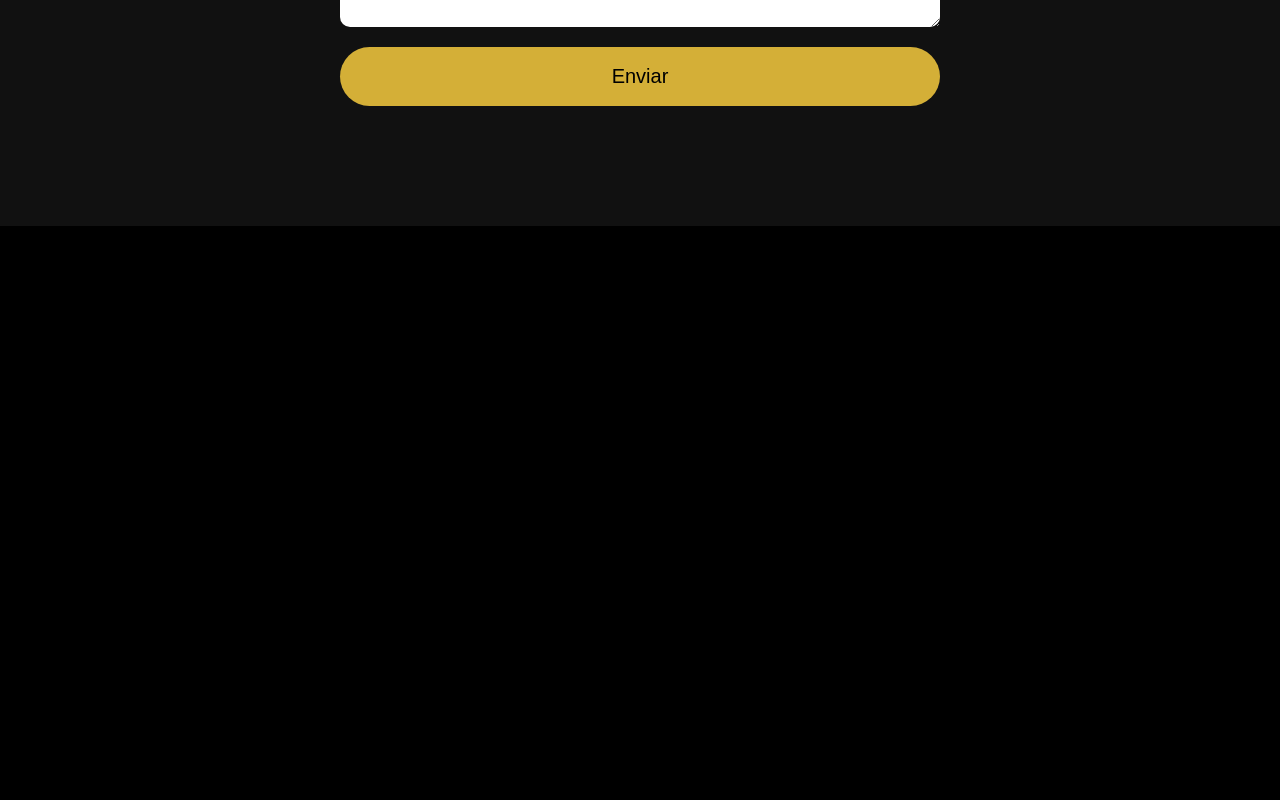
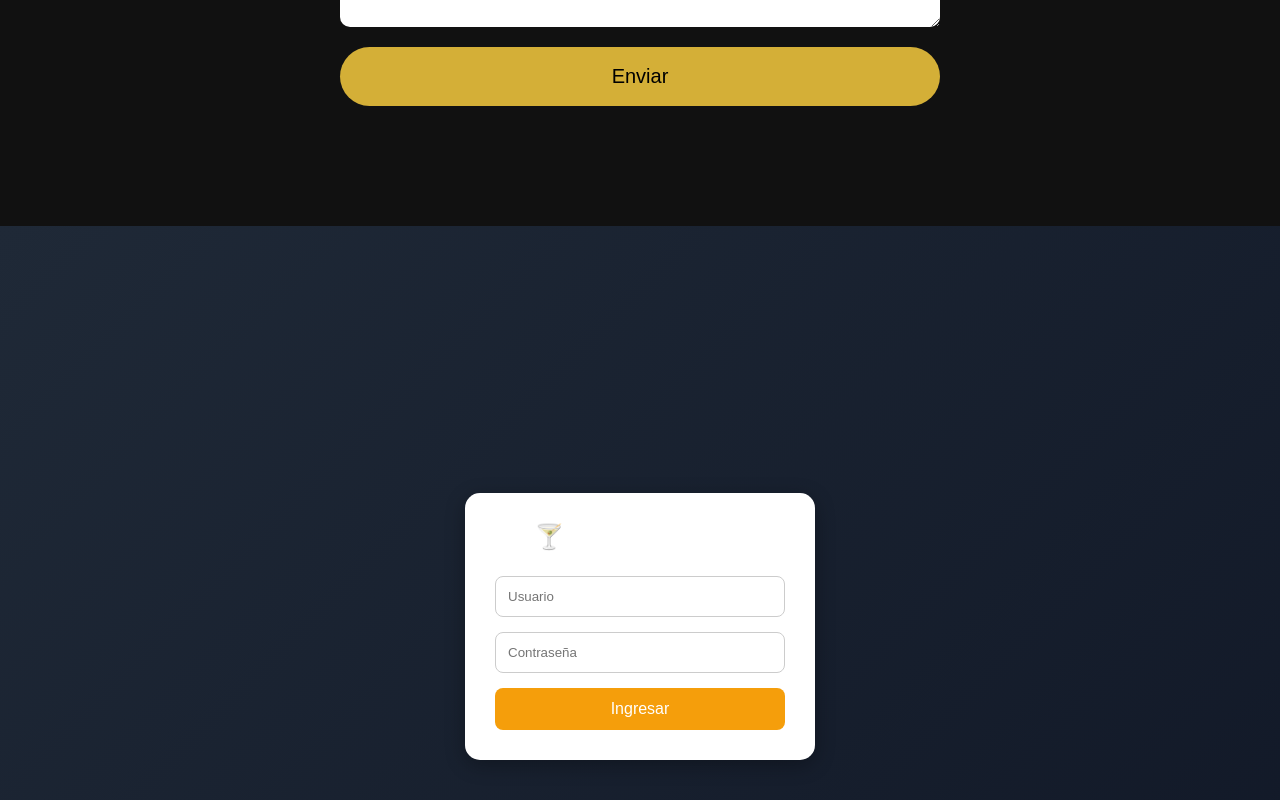
Before and after one commit to reynel0318rj/frontend-gastro-bar-3am, a React (Vite) app in the folder gastrobar3am/: page / in a window 1280 px wide. Shown: the part 3349-4149 px from the top of the page. Before the commit the page ends 3575 px from the top, so only its background shows below. Built offline with nearby package versions, Linux system fonts and the light colour scheme.

Commit message:
segundo commit

```diff
--- a/gastrobar3am/src/pages/Home.jsx
+++ b/gastrobar3am/src/pages/Home.jsx
@@ -5,6 +5,7 @@ import Eventos from "../components/Eventos";
 import Menu from "../components/Menu";
 import Contacto from "../components/Contanto";
 import Reservar from "../components/reservar";
+import Login from "../pages/login";
 
 function Home() {
   return (
@@ -16,6 +17,7 @@ function Home() {
       <Menu />
       <Reservar />
       <Contacto />
+      <Login />
     </>
   );
 }
--- /dev/null
+++ b/gastrobar3am/src/pages/login.css
@@ -0,0 +1,52 @@
+body {
+  margin: 0;
+  font-family: Arial, sans-serif;
+}
+
+.contenedor-login {
+  height: 100vh;
+  display: flex;
+  justify-content: center;
+  align-items: center;
+  background: linear-gradient(
+    135deg,
+    #1f2937,
+    #111827
+  );
+}
+
+.login-card {
+  width: 350px;
+  padding: 30px;
+  background: white;
+  border-radius: 15px;
+  box-shadow: 0px 5px 20px rgba(0, 0, 0, 0.3);
+}
+
+.login-card h2 {
+  text-align: center;
+  margin-bottom: 25px;
+}
+
+.login-card input {
+  width: 100%;
+  padding: 12px;
+  margin-bottom: 15px;
+  border: 1px solid #ccc;
+  border-radius: 8px;
+}
+
+.login-card button {
+  width: 100%;
+  padding: 12px;
+  border: none;
+  background: #f59e0b;
+  color: white;
+  font-size: 16px;
+  border-radius: 8px;
+  cursor: pointer;
+}
+
+.login-card button:hover {
+  background: #d97706;
+}
--- /dev/null
+++ b/gastrobar3am/src/pages/login.jsx
@@ -0,0 +1,64 @@
+import React, { useState } from "react";
+import "./Login.css";
+
+function Login() {
+  const [usuario, setUsuario] = useState("");
+  const [password, setPassword] = useState("");
+
+  const iniciarSesion = async (e) => {
+    e.preventDefault();
+
+    try {
+      const respuesta = await fetch("http://localhost:8080/api/login", {
+        method: "POST",
+        headers: {
+          "Content-Type": "application/json",
+        },
+        body: JSON.stringify({
+          usuario,
+          password,
+        }),
+      });
+
+      const datos = await respuesta.json();
+
+      if (respuesta.ok) {
+        alert("Bienvenido " + datos.nombre);
+        localStorage.setItem("token", datos.token);
+      } else {
+        alert("Usuario o contraseña incorrectos");
+      }
+    } catch (error) {
+      console.error(error);
+      alert("Error al conectar con el servidor");
+    }
+  };
+
+  return (
+    <div className="contenedor-login">
+      <form className="login-card" onSubmit={iniciarSesion}>
+        <h2>🍸 GastroBar 3AM</h2>
+
+        <input
+          type="text"
+          placeholder="Usuario"
+          value={usuario}
+          onChange={(e) => setUsuario(e.target.value)}
+          required
+        />
+
+        <input
+          type="password"
+          placeholder="Contraseña"
+          value={password}
+          onChange={(e) => setPassword(e.target.value)}
+          required
+        />
+
+        <button type="submit">Ingresar</button>
+      </form>
+    </div>
+  );
+}
+
+export default Login;
```
Also changed, not shown: gastrobar3am/src/pages/App.jsx (added, +7 -0 lines).
